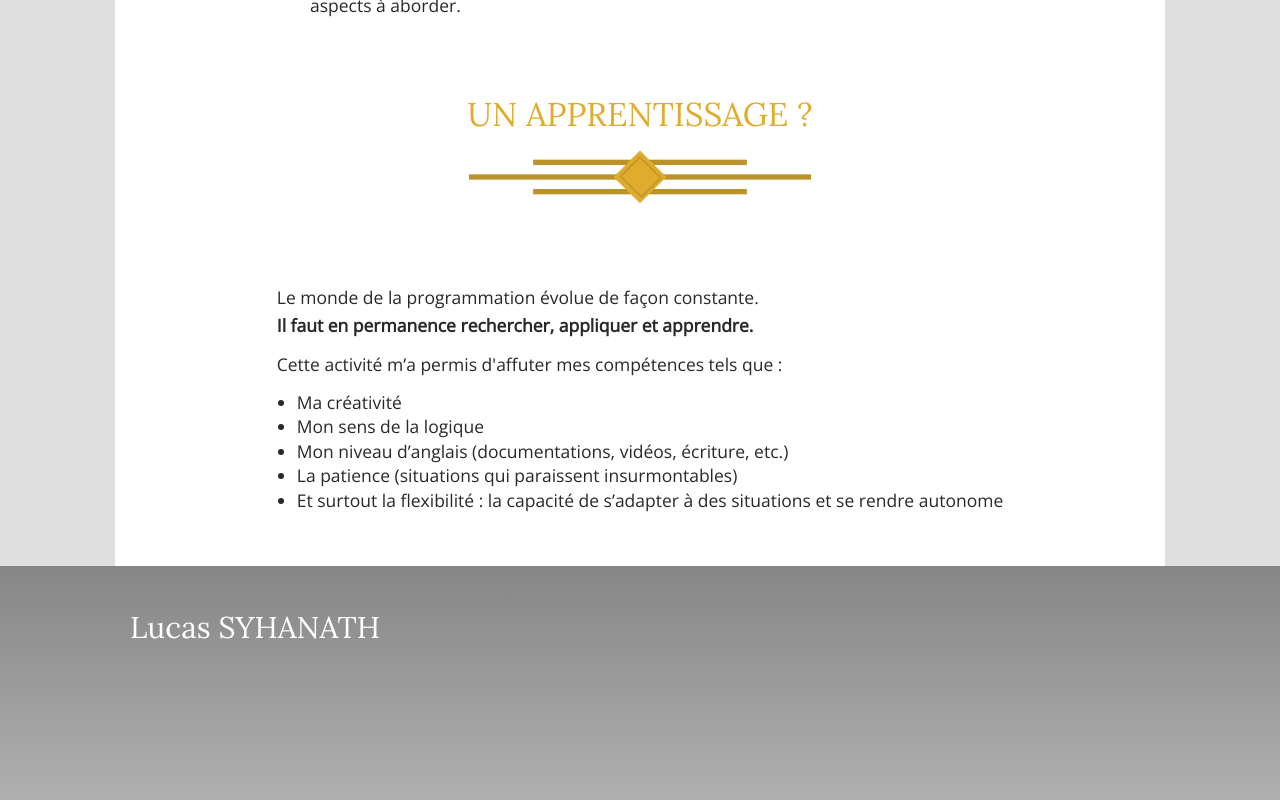
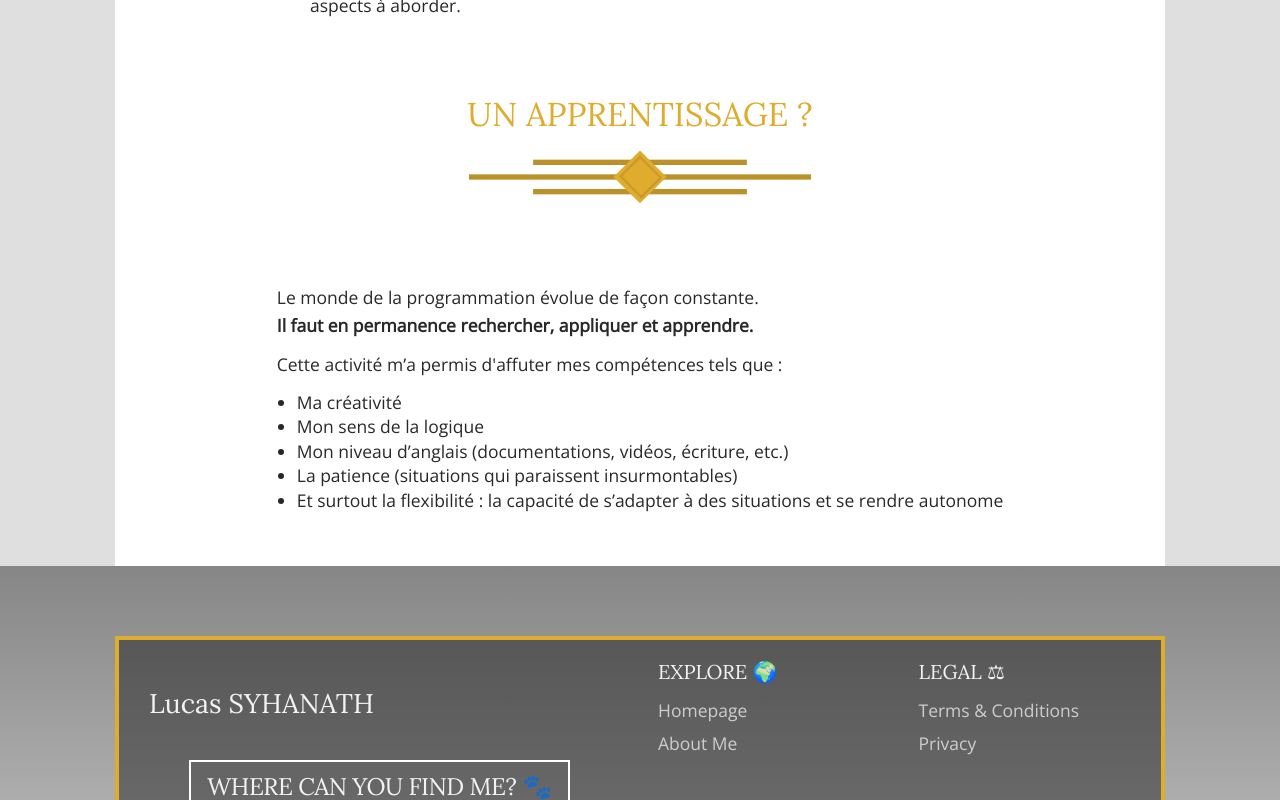
Before and after one commit to Soldat8889/portfolio, a React (Create React App) app: page /aboutme in a window 1280 px wide. Shown: the part 6844-7644 px from the top of the page. Built offline with nearby package versions, Linux system fonts and the light colour scheme.

Commit message:
[Edit] Grid CSS [Add] Footer Layout

```diff
--- a/src/components/Body/Footer.js
+++ b/src/components/Body/Footer.js
@@ -1,4 +1,5 @@
 import React from "react";
+import { Link } from "react-router-dom";
 
 // Utils
 import { ScrollParallax } from "./../../utils/Parallax";
@@ -15,11 +16,69 @@ function Footer() {
                     <img src="/images/test.jpg" alt="Meal" className="Footer__parallax-background__image" />
                 </ScrollParallax>
             </div>
-            <div className="Footer__content container">
-                <div className="col-m-6">
-                    <h2 className="Footer__title_2">Lucas SYHANATH</h2>
-                </div>
-                <div>
+            <div className="Footer__wrapper container">
+                <div className="Footer__content">
+                    <h2 className="Footer__title_1">Lucas SYHANATH</h2>
+                    <div className="Footer__section_top col-m-6">
+                        <div className="center-hv">
+                            <h3 className="Footer__title_2 Footer__title_labeled">Where can you find me? 🐾</h3>
+                        </div>
+                        <ul className="Footer__list_inline">
+                            <li className="Footer__list__item_inline col-m-4">
+                                <a href="https://www.instagram.com/pata.tartiner/">
+                                    <span className="Footer__list__item_label" style={{backgroundColor: "#a4386a"}}>
+                                        <i className="fab fa-instagram Footer__list__item_icon"></i>
+                                    </span>
+                                </a>
+                            </li>
+                            <li className="Footer__list__item_inline col-m-4">
+                                <a href="https://github.com/Soldat8889">
+                                    <span className="Footer__list__item_label" style={{backgroundColor: "#24292E"}}>
+                                        <i className="fab fa-github Footer__list__item_icon"></i>
+                                    </span>
+                                </a>
+                            </li>
+                            <li className="Footer__list__item_inline col-m-4">
+                                <a href="https://www.artstation.com/pata-tartiner">
+                                    <span className="Footer__list__item_label" style={{backgroundColor: "#1297cf"}}>
+                                        <i className="fab fa-artstation Footer__list__item_icon"></i>
+                                    </span>
+                                </a>
+                            </li>
+                        </ul>
+                    </div>
+                    <div className="Footer__section col-m-6">
+                        <div className="Footer__grid">
+                            <div className="col-m-6">
+                                <h3 className="Footer__title_3">Explore 🌍</h3>
+                                <ul className="Footer__list">
+                                    <li className="Footer__list__item">
+                                        <Link to="/">Homepage</Link>
+                                    </li>
+                                    <li className="Footer__list__item">
+                                        <Link to="/aboutme/">About Me</Link>
+                                    </li>
+                                </ul>
+                            </div>
+                            <div className="col-m-6">
+                                <h3 className="Footer__title_3">Legal ⚖</h3>
+                                <ul className="Footer__list">
+                                    <li className="Footer__list__item">Terms & Conditions</li>
+                                    <li className="Footer__list__item">Privacy</li>
+                                </ul>
+                            </div>
+                        </div>
+                        <div className="Footer__grid">
+                            <div className="col-m-6">
+                                <h3 className="Footer__title_3">Contact 📮</h3>
+                                <ul className="Footer__list">
+                                    <li className="Footer__list__item">
+                                        <a href="mailto:lucas.syhanath@gmail.com" className="email">lucas.syhanath@gmail.com</a>
+                                    </li>
+                                </ul>
+                            </div>
+                        </div>
+                    </div>
                 </div>
             </div>
         </footer>
--- a/src/styles/scss/base/_base.scss
+++ b/src/styles/scss/base/_base.scss
@@ -69,6 +69,5 @@ hr {
 }
 
 .email {
-    color: var(--main-contrast-color);
-    color: $--main-contrast-color;
+    color: $--main-gold-color;
 }
--- a/src/styles/scss/layouts/_footer.scss
+++ b/src/styles/scss/layouts/_footer.scss
@@ -1,3 +1,6 @@
+$up-down-pad: 45px;
+$side-pad: 30px;
+
 .Footer {
     &::before {
         content: "";
@@ -12,7 +15,8 @@
     }
 
     width: 100%;
-    min-height: 500px;
+
+    color: #f3f3f3;
 
     overflow: hidden;
 
@@ -28,17 +32,120 @@
         }
     }
 
+    &__wrapper {
+        position: relative;
+        margin: 70px auto;
+
+        border: 4px solid $--main-gold-color;
+        background-color: rgba(0,0,0,.4);
+    }
+
     &__content {
-        padding: 40px 0;
+        display: flex;
     }
 
     &__title {
-        &_2 {
+        &_1 {
+            position: absolute;
+            left: $side-pad;
+            top: $up-down-pad;
+
             font: {
-                size: 3rem;
+                size: 2.7rem;
                 family: $title_font;
             }
-            color: #fff;
+
+            z-index: 1;
+        }
+
+        &_2 {
+            margin-bottom: 35px;
+
+            font: {
+                size: 2.4rem;
+                family: $title_font;
+            }
+            text-transform: uppercase;
+            letter-spacing: -0.5px;
+        }
+
+        &_3 {
+            margin-bottom: $inline_margin;
+
+            font: {
+                size: 2rem;
+                family: $title_font;
+            }
+            text-transform: uppercase;
+        }
+
+        &_labeled {
+            padding: 8px 16px;
+
+            border: 2px solid #fff;
+        }
+    }
+
+    &__section {
+        vertical-align: top;
+        padding: 0;
+
+        &_top {
+            @extend .Footer__section;
+
+            padding: $up-down-pad + 75 0 0 0;
+        }
+    }
+
+    &__grid {
+        height: 50%;
+
+        & .col-m-6 {
+            height: 100%;
+            padding: $separate_margin;
+        }
+    }
+
+    &__list {
+        &__item {
+            margin-bottom: $basic_margin;
+
+            font: {
+                size: 1.75rem;
+                family: $text_font;
+            }
+            color: #cdcdcd;
+
+            &_inline {
+                display: inline-block;
+                padding: 0;
+                width: 100%;
+
+                a {
+                    width: 100%;
+                }
+            }
+
+            &_label {
+                width: 100%;
+                height: 175px;
+                padding: $up-down-pad $side-pad;
+
+                font: {
+                    size: 1.6rem;
+                    family: $text_font;
+                }
+
+                @extend .Footer__list__item_inline;
+            }
+
+            &_icon {
+                margin-left: $inline_margin;
+
+                font-size: 2.8rem;
+
+                @extend .Footer__list__item_inline;
+            }
         }
     }
 }
--- a/src/styles/scss/modules/_grid.scss
+++ b/src/styles/scss/modules/_grid.scss
@@ -13,7 +13,7 @@
     @for $i from 1 through 12 {
         .col-m-#{$i} {
             @extend %col;
-            width: #{$i * (100% / 12)};
+            width: #{$i * (100% / 12)} !important;
         }
     }
 }
@@ -21,6 +21,6 @@
 @for $i from 1 through 12 {
     .col-s-#{$i} {
         @extend %col;
-        width: #{$i * (100% / 12)};
+        width: #{$i * (100% / 12)} !important;
     }
 }
--- a/src/styles/scss/modules/_page.scss
+++ b/src/styles/scss/modules/_page.scss
@@ -29,6 +29,12 @@
 	@media screen and (max-width: $desktop_size) {
 		padding: 0;
 	}
+}
+
+.center-hv {
+	display: flex;
+	justify-content: center;
+	align-items: center;
 }
 
 .scroll-top {
```
